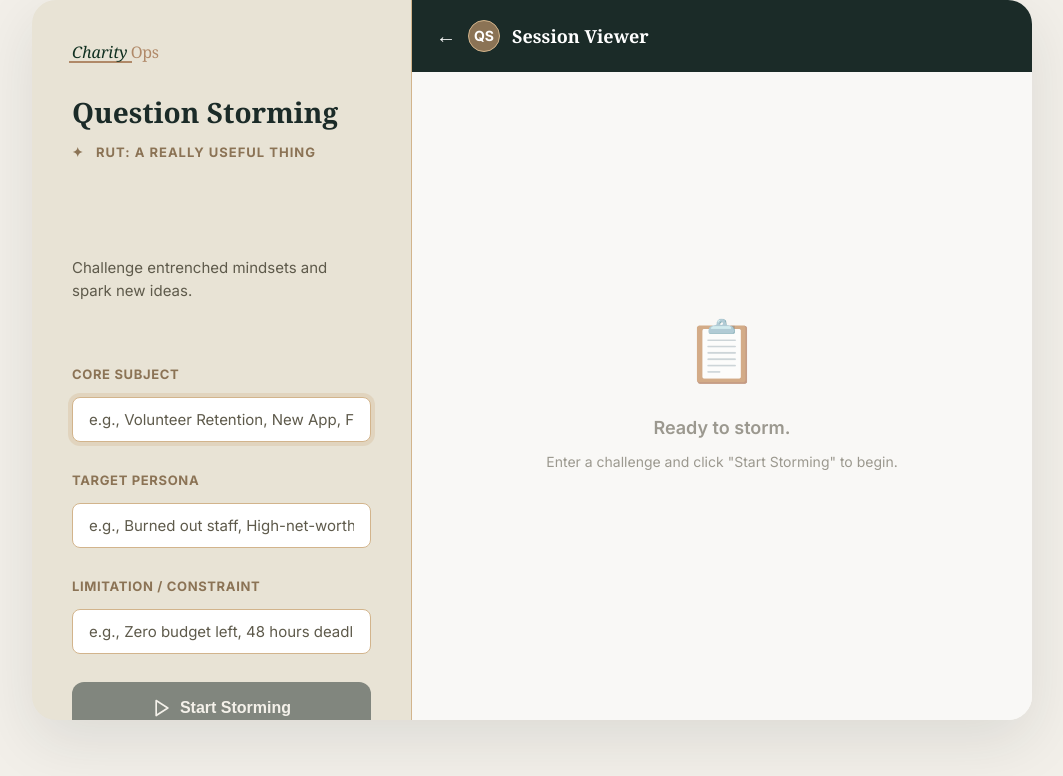
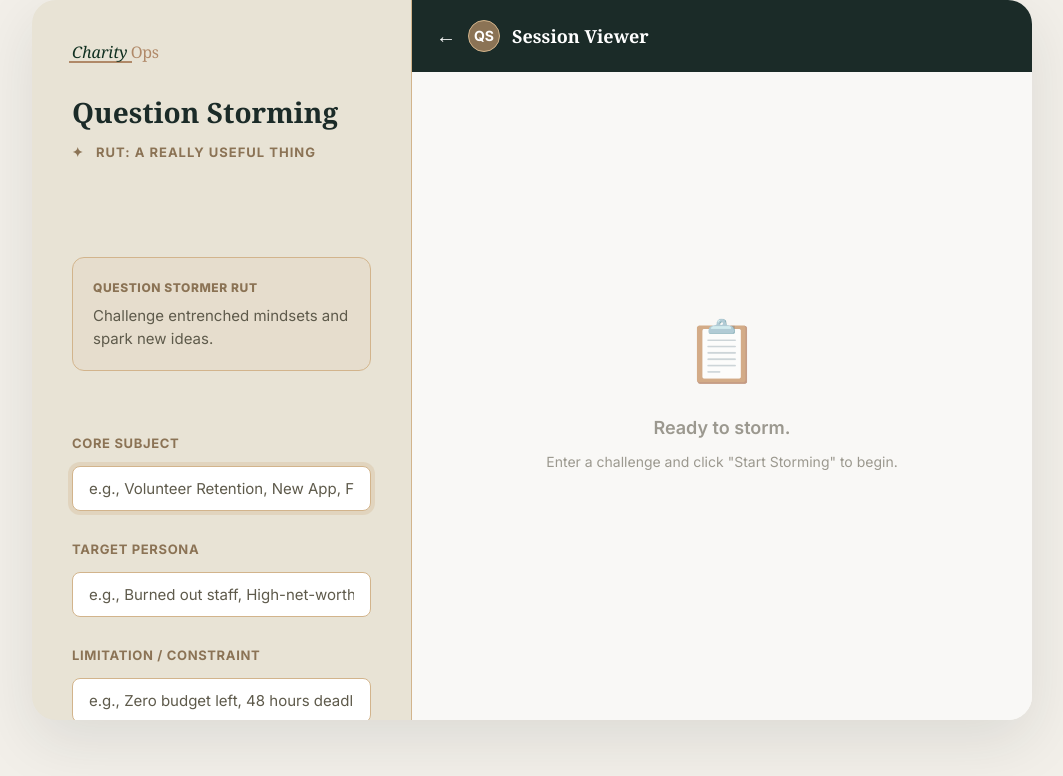
Before and after one commit to uantchern/question-storming, a React (Vite) app: page / in a window 1280 px wide. Shown: the top 776 px of the page, without its empty margins (108-1171 px from the left). Built offline with nearby package versions, Linux system fonts and the light colour scheme.

Commit message:
Box the instructions and add title

```diff
--- a/src/components/SessionSetup.jsx
+++ b/src/components/SessionSetup.jsx
@@ -54,9 +54,14 @@ function SessionSetup({ onStart, initialScenario, isStarted }) {
 
     return (
         <div className="setup-container fade-in" style={{ display: 'flex', flexDirection: 'column', height: '100%' }}>
-            <p style={{ fontSize: '15px', color: '#5E5A4B', lineHeight: '1.5', margin: '0 0 30px 0' }}>
-                Challenge entrenched mindsets and spark new ideas.
-            </p>
+            <div style={{ padding: '20px', backgroundColor: 'rgba(210, 180, 140, 0.1)', border: '1px solid #D2B48C', borderRadius: '12px', marginBottom: '30px' }}>
+                <div style={{ fontWeight: 800, color: '#8B7355', fontSize: '12px', textTransform: 'uppercase', letterSpacing: '0.05em', marginBottom: '8px' }}>
+                    Question Stormer RUT
+                </div>
+                <p style={{ fontSize: '15px', color: '#5E5A4B', lineHeight: '1.5', margin: 0 }}>
+                    Challenge entrenched mindsets and spark new ideas.
+                </p>
+            </div>
 
             {!isStarted && (
                 <form onSubmit={handleSubmit} className="input-group setup-form">
```
